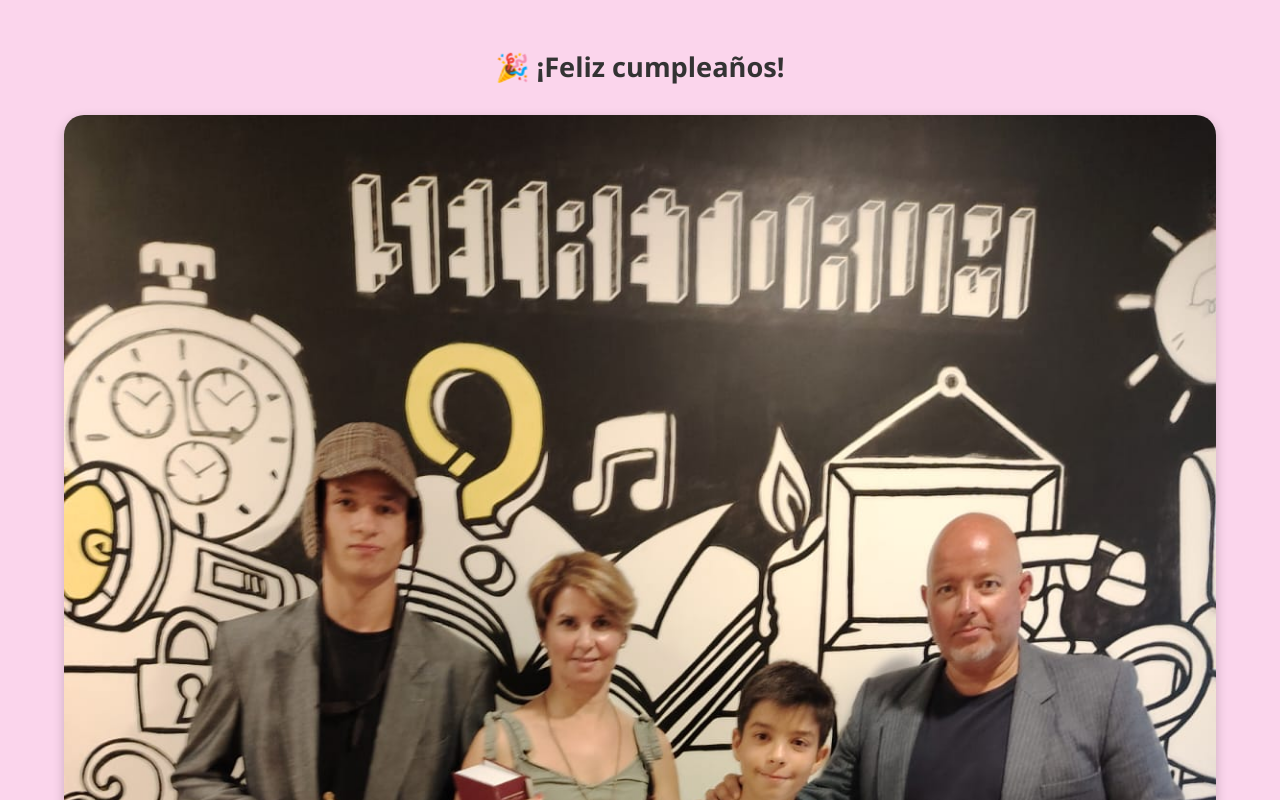
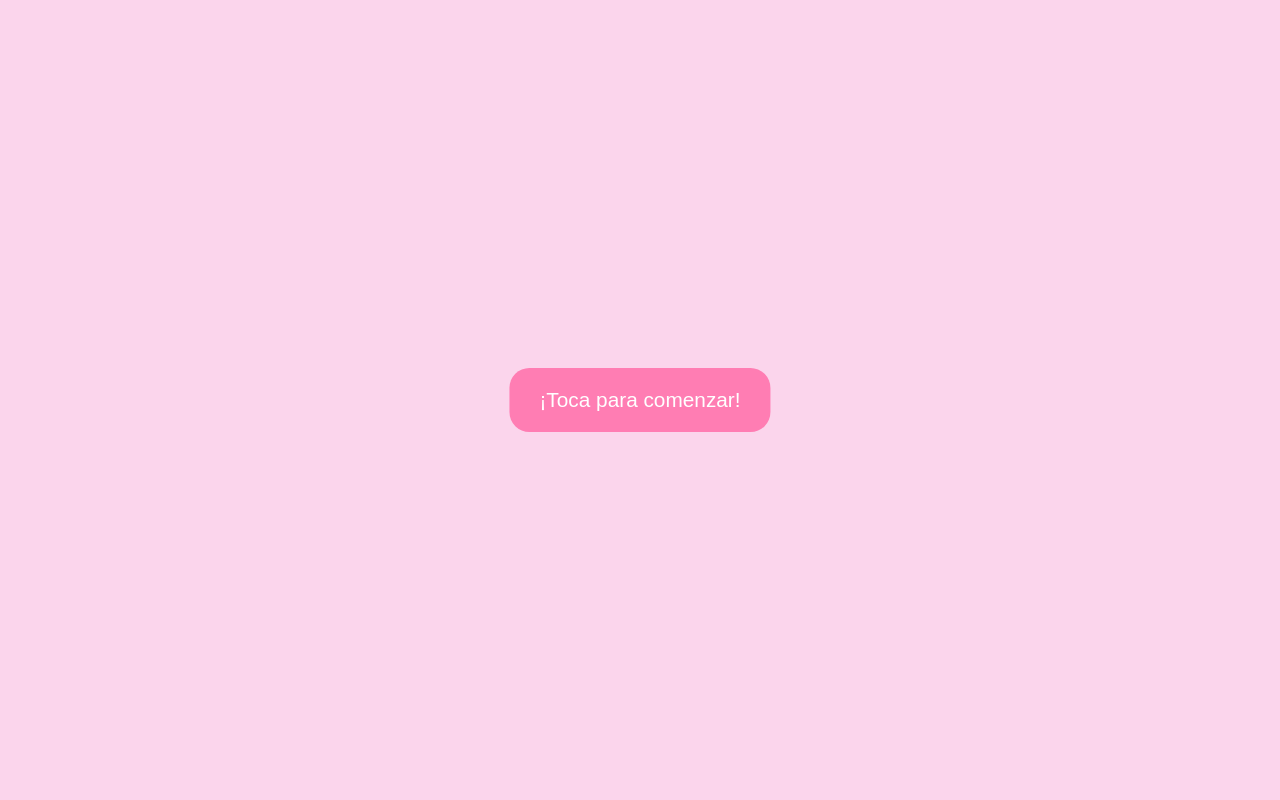
Before and after one commit to Joelro13/Feliz-cumple-mama, a plain HTML site: page index.html in a window 1280 px wide. Shown: the top 800 px of the page. Drawn offline with Linux system fonts and the light colour scheme.

Commit message:
Update index.html

```diff
--- a/index.html
+++ b/index.html
@@ -9,21 +9,26 @@
       background-color: #fbd5ec;
       font-family: 'Segoe UI', sans-serif;
       margin: 0;
-      padding: 30px 10px;
+      padding: 0;
       text-align: center;
       color: #333;
+      overflow-x: hidden;
     }
 
     h1 {
       font-size: 1.7em;
-      margin-bottom: 30px;
+      margin: 30px 0;
+      opacity: 0;
+      transform: scale(0.95);
+      transition: opacity 1s ease, transform 1s ease;
     }
 
-    .foto {
+    .foto, .final {
       max-width: 90vw;
       margin: 30px auto;
       opacity: 0;
-      transition: opacity 1s ease;
+      transform: scale(0.95);
+      transition: opacity 1s ease, transform 1s ease;
     }
 
     .foto img {
@@ -42,14 +47,35 @@
       margin-top: 40px;
       font-size: 1.2em;
       font-weight: bold;
+    }
+
+    #iniciar {
+      position: absolute;
+      top: 50%;
+      left: 50%;
+      transform: translate(-50%, -50%);
+      background-color: #ff7db3;
+      border: none;
+      color: white;
+      font-size: 1.3em;
+      padding: 20px 30px;
+      border-radius: 20px;
+      cursor: pointer;
+      transition: opacity 1s ease, transform 0.4s ease;
+      z-index: 10;
+    }
+
+    #iniciar.fade-out {
       opacity: 0;
-      transition: opacity 1s ease;
+      pointer-events: none;
     }
   </style>
 </head>
 <body>
 
-  <h1>🎉 ¡Feliz cumpleaños!</h1>
+  <button id="iniciar">¡Toca para comenzar!</button>
+
+  <h1 id="titulo">🎉 ¡Feliz cumpleaños!</h1>
 
   <div class="foto" id="foto1">
     <img src="WhatsApp Image 2025-07-08 at 20.19.49.jpeg" alt="Foto 1">
@@ -81,29 +107,46 @@
   <audio id="datasets" src="datasets/One%20Day%20lyrics%20by%20Alex%20blue%20_%20Love%20Music.mp3"></audio>
 
   <script>
-    window.onload = () => {
-      const audio = document.getElementById('datasets');
+    const boton = document.getElementById('iniciar');
+    const audio = document.getElementById('datasets');
+    const titulo = document.getElementById('titulo');
+    const fotos = [
+      document.getElementById('foto1'),
+      document.getElementById('foto2'),
+      document.getElementById('foto3'),
+      document.getElementById('foto4')
+    ];
+    const mensajeFinal = document.getElementById('mensajeFinal');
+
+    boton.addEventListener('click', () => {
+      // Oculta el botón con fade-out
+      boton.classList.add('fade-out');
+
+      // Reproduce el audio
       audio.play().catch(e => {
-        console.log('No se pudo reproducir el audio automáticamente:', e);
+        console.log('Error al reproducir audio:', e);
       });
 
-      const fotos = [
-        document.getElementById('foto1'),
-        document.getElementById('foto2'),
-        document.getElementById('foto3'),
-        document.getElementById('foto4')
-      ];
+      // Muestra el título con animación
+      setTimeout(() => {
+        titulo.style.opacity = '1';
+        titulo.style.transform = 'scale(1)';
+      }, 1000);
 
+      // Muestra cada foto con zoom suave
       fotos.forEach((foto, i) => {
         setTimeout(() => {
           foto.style.opacity = '1';
-        }, i * 3000);
+          foto.style.transform = 'scale(1)';
+        }, 2000 + i * 3000);
       });
 
+      // Muestra el mensaje final
       setTimeout(() => {
-        document.getElementById('mensajeFinal').style.opacity = '1';
-      }, fotos.length * 3000 + 1000);
-    };
+        mensajeFinal.style.opacity = '1';
+        mensajeFinal.style.transform = 'scale(1)';
+      }, 2000 + fotos.length * 3000 + 1000); // 2s + 12s + 1s = 15s
+    });
   </script>
 
 </body>
```
